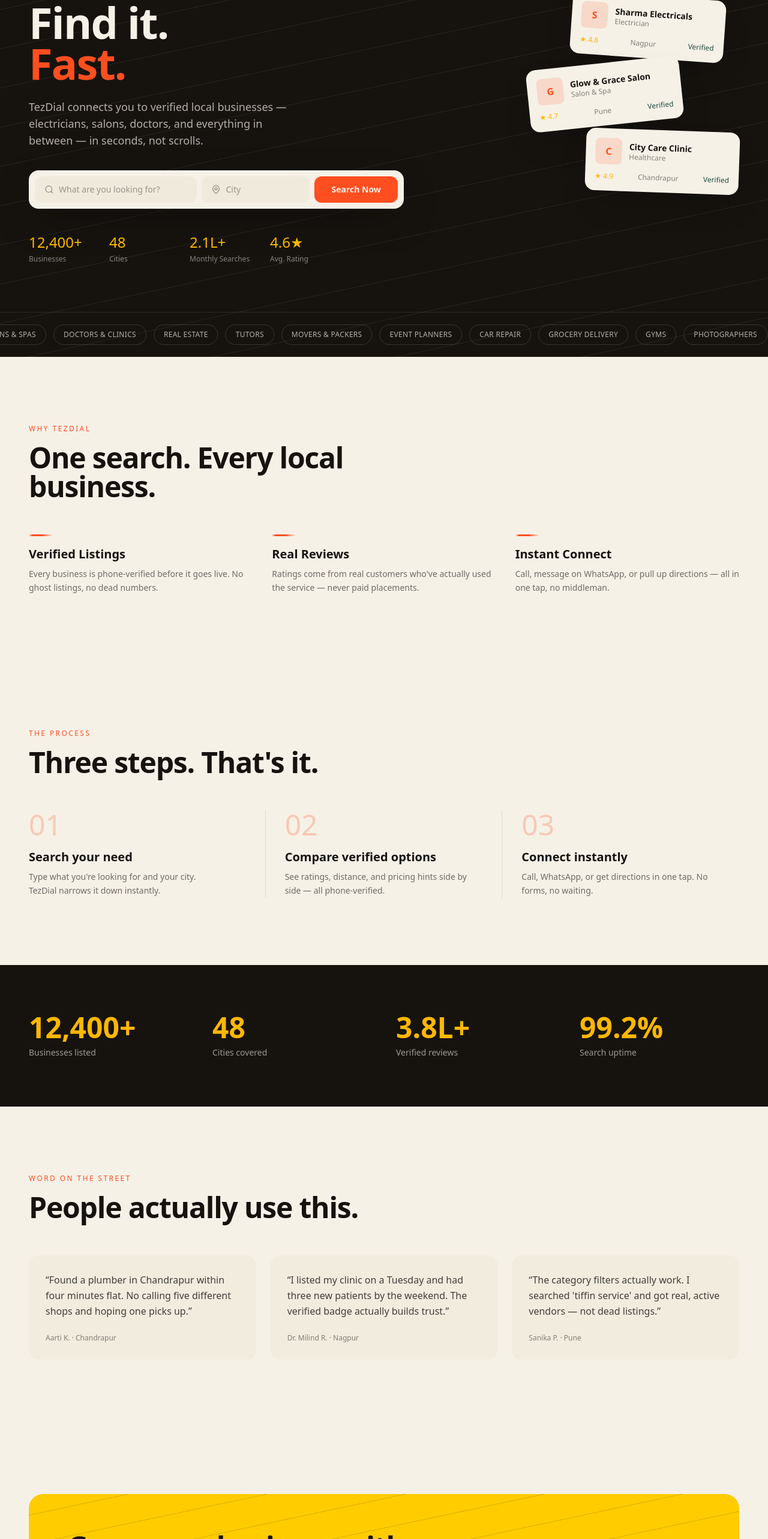
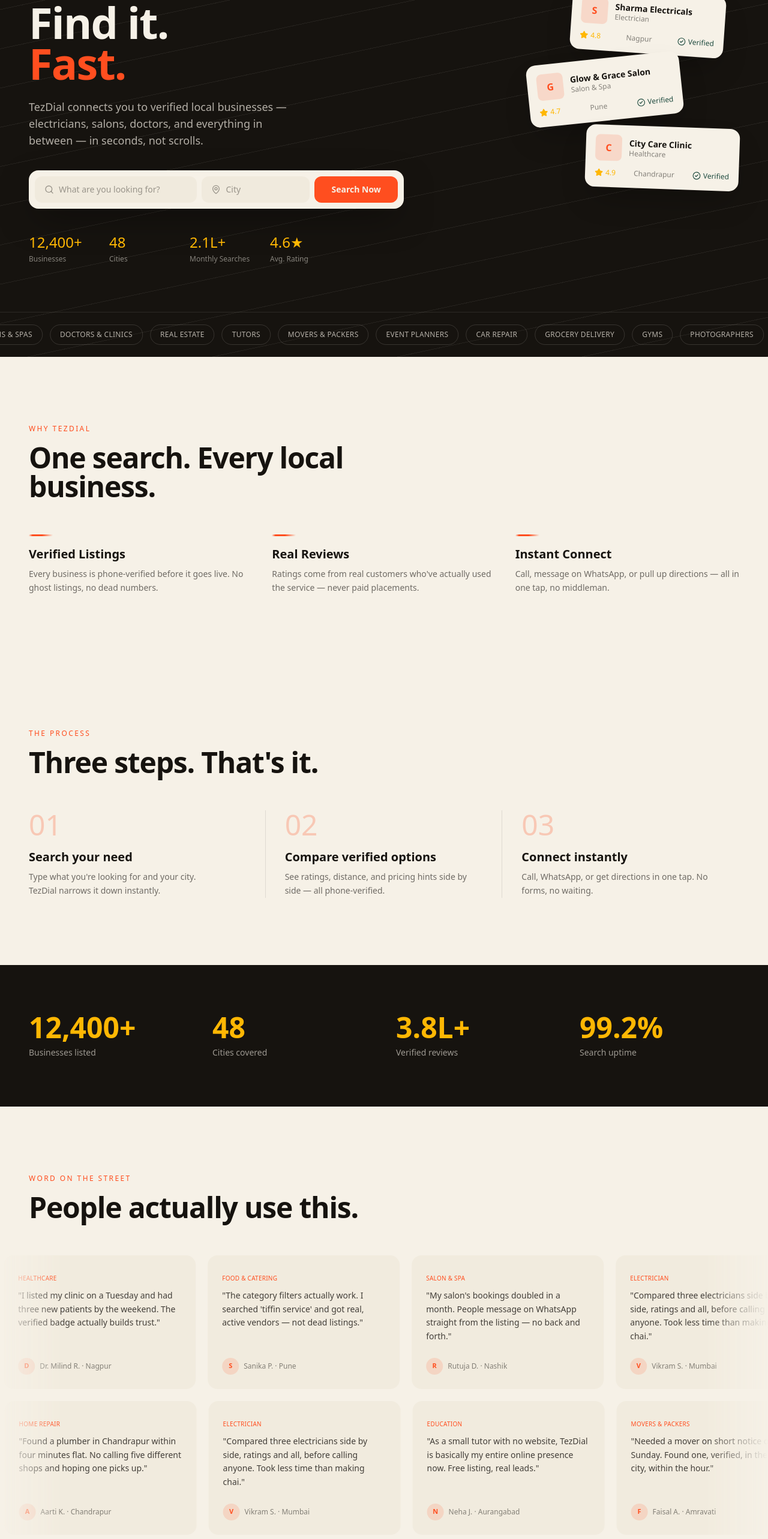
Before and after one commit to Pritammandal77/TezDial-Frontend, a Next.js app: page / in a window 1280 px wide. Shown: the part 234-2800 px from the top of the page at 60% size. Built offline with nearby package versions, Linux system fonts and the light colour scheme.

Commit message:
UI : added animations & upgraded the testimonials section

```diff
--- a/src/app/business/new/page.tsx
+++ b/src/app/business/new/page.tsx
@@ -444,7 +444,7 @@
   }, [file]);
 
   return (
-    <label className="relative flex flex-col items-center justify-center gap-2 bg-mist/40 border border-dashed border-ink/20 rounded-xl overflow-hidden cursor-pointer hover:border-tez-orange transition-colors text-center group min-h-[140px]">
+    <label className="relative flex flex-col items-center justify-center gap-2 bg-mist/40 border border-dashed border-ink/20 rounded-xl overflow-hidden cursor-pointer hover:border-tez-orange transition-colors text-center group min-h-35">
       <input
         type="file"
         accept="image/jpeg,image/png,image/webp"
--- a/src/app/globals.css
+++ b/src/app/globals.css
@@ -67,3 +67,27 @@
     scroll-behavior: auto;
   }
 }
+
+
+
+@keyframes tez-marquee-reverse {
+  from {
+    transform: translateX(-50%);
+  }
+  to {
+    transform: translateX(0);
+  }
+}
+
+.tez-marquee-track {
+  animation: tez-marquee 32s linear infinite;
+}
+
+.tez-marquee-track-reverse {
+  animation: tez-marquee-reverse 38s linear infinite;
+}
+
+.tez-marquee-track:hover,
+.tez-marquee-track-reverse:hover {
+  animation-play-state: paused;
+}
--- a/src/components/Hero.tsx
+++ b/src/components/Hero.tsx
@@ -2,6 +2,8 @@
 
 import { useState, FormEvent } from "react";
 import { useRouter } from "next/navigation";
+import { motion, Variants } from "framer-motion";
+import { Search, MapPin, Star, CheckCircle2 } from "lucide-react";
 
 const CATEGORIES = [
   "Restaurants",
@@ -25,6 +27,26 @@
   { value: "4.6★", label: "Avg. Rating" },
 ];
 
+const containerVariants: Variants = {
+  hidden: { opacity: 0 },
+  visible: {
+    opacity: 1,
+    transition: {
+      staggerChildren: 0.15,
+      delayChildren: 0.1,
+    },
+  },
+};
+
+const itemVariants: Variants = {
+  hidden: { opacity: 0, y: 20 },
+  visible: {
+    opacity: 1,
+    y: 0,
+    transition: { duration: 0.5, ease: "easeOut" },
+  },
+};
+
 export default function Hero() {
   const router = useRouter();
   const [category, setCategory] = useState("");
@@ -41,7 +63,6 @@
 
     const queryString = params.toString();
 
-    // Appended #listings to the end of the route to go to that section
     const destination = queryString
       ? `/business/all?${queryString}#listings`
       : `/business/all#listings`;
@@ -62,28 +83,45 @@
       />
 
       <div className="relative px-6 lg:px-12 pt-16 pb-14 lg:pt-24 lg:pb-20 grid lg:grid-cols-[1.1fr_0.9fr] gap-12 items-center">
-        <div>
-          <p className="font-mono text-xs tracking-[0.2em] text-tez-gold uppercase mb-5">
+        <motion.div
+          variants={containerVariants}
+          initial="hidden"
+          whileInView="visible"
+          viewport={{ once: false, margin: "-50px" }}
+        >
+          <motion.p
+            variants={itemVariants}
+            className="font-mono text-xs tracking-[0.2em] text-tez-gold uppercase mb-5"
+          >
             Local search, reimagined
-          </p>
-          <h1 className="font-display font-extrabold text-5xl sm:text-6xl lg:text-7xl leading-[0.95] tracking-tight">
+          </motion.p>
+
+          <motion.h1
+            variants={itemVariants}
+            className="font-display font-extrabold text-5xl sm:text-6xl lg:text-7xl leading-[0.95] tracking-tight"
+          >
             Find it.
             <br />
             <span className="text-tez-orange">Fast.</span>
-          </h1>
-          <p className="mt-6 text-lg text-paper/70 max-w-md">
+          </motion.h1>
+
+          <motion.p
+            variants={itemVariants}
+            className="mt-6 text-lg text-paper/70 max-w-md"
+          >
             TezDial connects you to verified local businesses — electricians,
             salons, doctors, and everything in between — in seconds, not
             scrolls.
-          </p>
+          </motion.p>
 
           {/* Search form */}
-          <form
+          <motion.form
+            variants={itemVariants}
             className="mt-9 bg-paper rounded-2xl p-2.5 flex flex-col sm:flex-row gap-2 shadow-[0_20px_60px_-15px_rgba(0,0,0,0.5)]"
             onSubmit={handleSearch}
           >
             <div className="flex-1 flex items-center gap-2 px-4 py-3 rounded-xl bg-mist/50">
-              <SearchIcon />
+              <Search className="w-4 h-4 text-ink/40 shrink-0" />
               <input
                 value={category}
                 onChange={(e) => setCategory(e.target.value)}
@@ -92,7 +130,7 @@
               />
             </div>
             <div className="flex-1 flex items-center gap-2 px-4 py-3 rounded-xl bg-mist/50 sm:max-w-45">
-              <PinIcon />
+              <MapPin className="w-4 h-4 text-ink/40 shrink-0" />
               <input
                 value={city}
                 onChange={(e) => setCity(e.target.value)}
@@ -100,16 +138,21 @@
                 className="w-full bg-transparent text-ink placeholder:text-ink/40 text-sm outline-none font-body"
               />
             </div>
-            <button
+            <motion.button
               type="submit"
-              className="bg-tez-orange text-paper font-semibold text-sm px-7 py-3 rounded-xl hover:bg-tez-orange-dim transition-colors"
+              whileHover={{ scale: 1.02 }}
+              whileTap={{ scale: 0.98 }}
+              className="bg-tez-orange text-paper font-semibold text-sm px-7 py-3 rounded-xl hover:bg-tez-orange-dim transition-colors cursor-pointer"
             >
               Search Now
-            </button>
-          </form>
+            </motion.button>
+          </motion.form>
 
           {/* Stats row */}
-          <div className="mt-10 grid grid-cols-2 sm:grid-cols-4 gap-6 max-w-lg">
+          <motion.div
+            variants={itemVariants}
+            className="mt-10 grid grid-cols-2 sm:grid-cols-4 gap-6 max-w-lg"
+          >
             {STATS.map((s) => (
               <div key={s.label}>
                 <div className="font-mono text-2xl font-medium text-tez-gold">
@@ -118,47 +161,61 @@
                 <div className="text-xs text-paper/50 mt-1">{s.label}</div>
               </div>
             ))}
-          </div>
-        </div>
+          </motion.div>
+        </motion.div>
 
         {/* Right visual mockup */}
-        <div className="hidden lg:block relative h-105">
+        <motion.div
+          initial={{ opacity: 0, x: 40 }}
+          whileInView={{ opacity: 1, x: 0 }}
+          viewport={{ once: false, margin: "-50px" }}
+          transition={{ duration: 0.7, ease: "easeOut" }}
+          className="hidden lg:block relative h-105"
+        >
           <BusinessCardMock
-            className="absolute top-0 right-6 rotate-[4deg]"
+            className="absolute top-0 right-6"
+            initialRotation={4}
+            floatDelay={0}
             name="Sharma Electricals"
             category="Electrician"
             rating="4.8"
             city="Nagpur"
           />
           <BusinessCardMock
-            className="absolute top-28 right-24 -rotate-6"
+            className="absolute top-28 right-24"
+            initialRotation={-6}
+            floatDelay={0.5}
             name="Glow & Grace Salon"
             category="Salon & Spa"
             rating="4.7"
             city="Pune"
           />
           <BusinessCardMock
-            className="absolute top-56 right-0 rotate-2"
+            className="absolute top-56 right-0"
+            initialRotation={2}
+            floatDelay={1}
             name="City Care Clinic"
             category="Healthcare"
             rating="4.9"
             city="Chandrapur"
           />
-        </div>
+        </motion.div>
       </div>
 
       {/* Category marquee — click to search */}
       <div className="relative border-t border-paper/10 overflow-hidden py-5">
         <div className="tez-marquee-track flex gap-3 w-max">
           {[...CATEGORIES, ...CATEGORIES].map((c, i) => (
-            <button
+            <motion.button
               key={`${c}-${i}`}
               type="button"
+              whileHover={{ scale: 1.05 }}
+              whileTap={{ scale: 0.95 }}
               onClick={() => handleSearch(undefined, c)}
               className="font-mono text-xs uppercase tracking-wide px-4 py-2 rounded-full border border-paper/15 text-paper/70 hover:text-paper hover:border-tez-orange transition-colors whitespace-nowrap cursor-pointer"
             >
               {c}
-            </button>
+            </motion.button>
           ))}
         </div>
       </div>
@@ -168,20 +225,42 @@
 
 function BusinessCardMock({
   className,
+  initialRotation,
+  floatDelay,
   name,
   category,
   rating,
   city,
 }: {
   className?: string;
+  initialRotation: number;
+  floatDelay: number;
   name: string;
   category: string;
   rating: string;
   city: string;
 }) {
   return (
-    <div
-      className={`w-64 bg-paper text-ink rounded-2xl p-4 shadow-2xl ${className}`}
+    <motion.div
+      initial={{ opacity: 0, y: 30, rotate: initialRotation }}
+      whileInView={{
+        opacity: 1,
+        y: [0, -8, 0],
+        rotate: initialRotation,
+      }}
+      viewport={{ once: false }}
+      transition={{
+        opacity: { duration: 0.6, delay: floatDelay * 0.2 },
+        y: {
+          duration: 4,
+          repeat: Infinity,
+          repeatType: "mirror",
+          ease: "easeInOut",
+          delay: floatDelay,
+        },
+      }}
+      whileHover={{ scale: 1.05, rotate: 0, zIndex: 10 }}
+      className={`w-64 bg-paper text-ink rounded-2xl p-4 shadow-2xl cursor-pointer ${className}`}
     >
       <div className="flex items-center gap-3">
         <div className="w-11 h-11 rounded-lg bg-tez-orange/15 text-tez-orange flex items-center justify-center font-display font-bold">
@@ -193,47 +272,21 @@
         </div>
       </div>
       <div className="mt-3 flex items-center justify-between font-mono text-xs">
-        <span className="text-tez-gold font-medium">★ {rating}</span>
+        <span className="text-tez-gold font-medium flex items-center gap-1">
+          <Star className="w-3.5 h-3.5 fill-tez-gold text-tez-gold" />
+          {rating}
+        </span>
         <span className="text-ink/50">{city}</span>
-        <span className="text-tez-forest font-medium">Verified</span>
+        <span className="text-tez-forest font-medium flex items-center gap-1">
+          <CheckCircle2 className="w-3.5 h-3.5" />
+          Verified
+        </span>
       </div>
-    </div>
+    </motion.div>
   );
 }
 
-function SearchIcon() {
-  return (
-    <svg
-      width="16"
-      height="16"
-      viewBox="0 0 24 24"
-      fill="none"
-      stroke="currentColor"
-      strokeWidth="2"
-      className="text-ink/40 shrink-0"
-    >
-      <circle cx="11" cy="11" r="8" />
-      <path d="m21 21-4.3-4.3" />
-    </svg>
-  );
-}
 
-function PinIcon() {
-  return (
-    <svg
-      width="16"
-      height="16"
-      viewBox="0 0 24 24"
-      fill="none"
-      stroke="currentColor"
-      strokeWidth="2"
-      className="text-ink/40 shrink-0"
-    >
-      <path d="M20 10c0 6-8 12-8 12s-8-6-8-12a8 8 0 0 1 16 0Z" />
-      <circle cx="12" cy="10" r="3" />
-    </svg>
-  );
-}
 
 // working code , but without the home page query feature
 // "use client";
--- a/src/components/Testimonials.tsx
+++ b/src/components/Testimonials.tsx
@@ -4,46 +4,137 @@
       "Found a plumber in Chandrapur within four minutes flat. No calling five different shops and hoping one picks up.",
     name: "Aarti K.",
     city: "Chandrapur",
+    category: "Home Repair",
   },
   {
     quote:
       "I listed my clinic on a Tuesday and had three new patients by the weekend. The verified badge actually builds trust.",
     name: "Dr. Milind R.",
     city: "Nagpur",
+    category: "Healthcare",
   },
   {
     quote:
       "The category filters actually work. I searched 'tiffin service' and got real, active vendors — not dead listings.",
     name: "Sanika P.",
     city: "Pune",
+    category: "Food & Catering",
+  },
+  {
+    quote:
+      "My salon's bookings doubled in a month. People message on WhatsApp straight from the listing — no back and forth.",
+    name: "Rutuja D.",
+    city: "Nashik",
+    category: "Salon & Spa",
+  },
+  {
+    quote:
+      "Compared three electricians side by side, ratings and all, before calling anyone. Took less time than making chai.",
+    name: "Vikram S.",
+    city: "Mumbai",
+    category: "Electrician",
+  },
+  {
+    quote:
+      "As a small tutor with no website, TezDial is basically my entire online presence now. Free listing, real leads.",
+    name: "Neha J.",
+    city: "Aurangabad",
+    category: "Education",
+  },
+  {
+    quote:
+      "Needed a mover on short notice on a Sunday. Found one, verified, in the same city, within the hour.",
+    name: "Faisal A.",
+    city: "Amravati",
+    category: "Movers & Packers",
+  },
+  {
+    quote:
+      "The rating system feels honest. Not five stars across the board — you can tell people actually leave real feedback.",
+    name: "Priya M.",
+    city: "Kolhapur",
+    category: "Real Estate",
+  },
+  {
+    quote:
+      "Our gym gets walk-ins now who say they found us on TezDial first, before even seeing the signage outside.",
+    name: "Om T.",
+    city: "Nagpur",
+    category: "Fitness & Gyms",
   },
 ];
 
+const ROW_1 = TESTIMONIALS.slice(0, 5);
+const ROW_2 = TESTIMONIALS.slice(4).concat(TESTIMONIALS.slice(0, 1));
+
 export default function Testimonials() {
   return (
-    <section className="px-6 lg:px-12 py-20 lg:py-28">
+    <section className="py-20 lg:py-28 overflow-hidden">
+      <div className="px-6 lg:px-12">
         <p className="font-mono text-xs tracking-[0.2em] text-tez-orange uppercase mb-4">
           Word on the street
         </p>
         <h2 className="font-display font-extrabold text-4xl lg:text-5xl tracking-tight text-ink max-w-xl">
           People actually use this.
         </h2>
+      </div>
 
-      <div className="mt-14 grid md:grid-cols-3 gap-6">
-        {TESTIMONIALS.map((t) => (
+      <div className="mt-14 space-y-5">
+        <MarqueeRow items={ROW_1} direction="left" />
+        <MarqueeRow items={ROW_2} direction="right" />
+      </div>
+    </section>
+  );
+}
+
+function MarqueeRow({
+  items,
+  direction,
+}: {
+  items: typeof TESTIMONIALS;
+  direction: "left" | "right";
+}) {
+  const doubled = [...items, ...items];
+
+  return (
+    <div
+      className="relative"
+      style={{
+        maskImage:
+          "linear-gradient(90deg, transparent, black 8%, black 92%, transparent)",
+        WebkitMaskImage:
+          "linear-gradient(90deg, transparent, black 8%, black 92%, transparent)",
+      }}
+    >
+      <div
+        className={`flex gap-5 w-max ${
+          direction === "left"
+            ? "tez-marquee-track"
+            : "tez-marquee-track-reverse"
+        }`}
+      >
+        {doubled.map((t, i) => (
           <figure
-            key={t.name}
-            className="bg-mist/40 rounded-2xl p-7 flex flex-col justify-between"
+            key={`${t.name}-${i}`}
+            className="w-80 shrink-0 bg-mist/40 rounded-2xl p-6 flex flex-col justify-between hover:bg-mist/70 transition-colors"
           >
-            <blockquote className="text-ink/80 leading-relaxed">
-              “{t.quote}”
+            <div>
+              <span className="font-mono text-[10px] uppercase tracking-wide text-tez-orange">
+                {t.category}
+              </span>
+              <blockquote className="mt-2 text-ink/80 text-sm leading-relaxed">
+                "{t.quote}"
               </blockquote>
-            <figcaption className="mt-6 font-mono text-xs text-ink/50">
+            </div>
+            <figcaption className="mt-6 flex items-center gap-2 font-mono text-xs text-ink/50">
+              <span className="w-7 h-7 rounded-full bg-tez-orange/15 text-tez-orange flex items-center justify-center font-display font-bold text-[11px] shrink-0">
+                {t.name.charAt(0)}
+              </span>
               {t.name} · {t.city}
             </figcaption>
           </figure>
         ))}
       </div>
-    </section>
+    </div>
   );
 }
```
Also changed, not shown: src/components/About.tsx (+42 -7 lines), src/components/CTA.tsx (+44 -13 lines), src/components/HowItWorks.tsx (+45 -5 lines), src/components/Stats.tsx (+39 -5 lines). Lines whose indentation alone changed are shown as unchanged.
